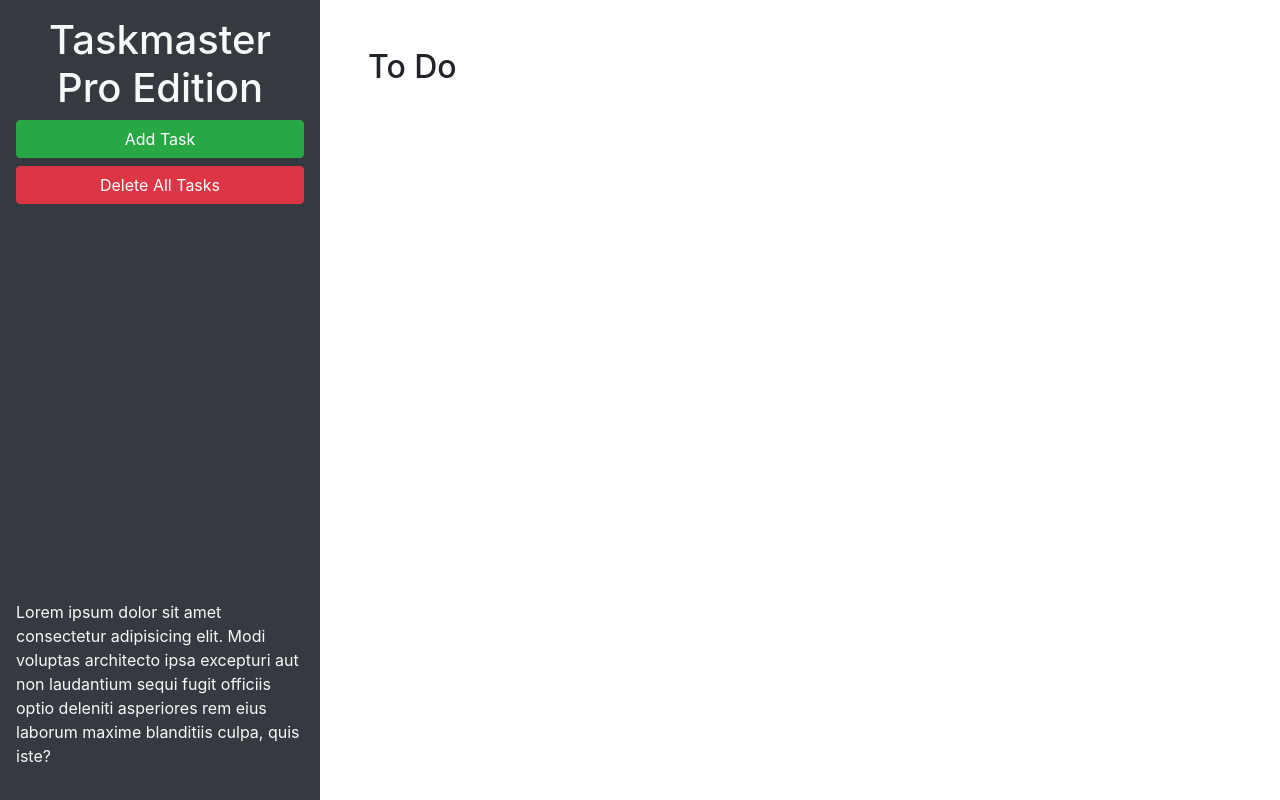
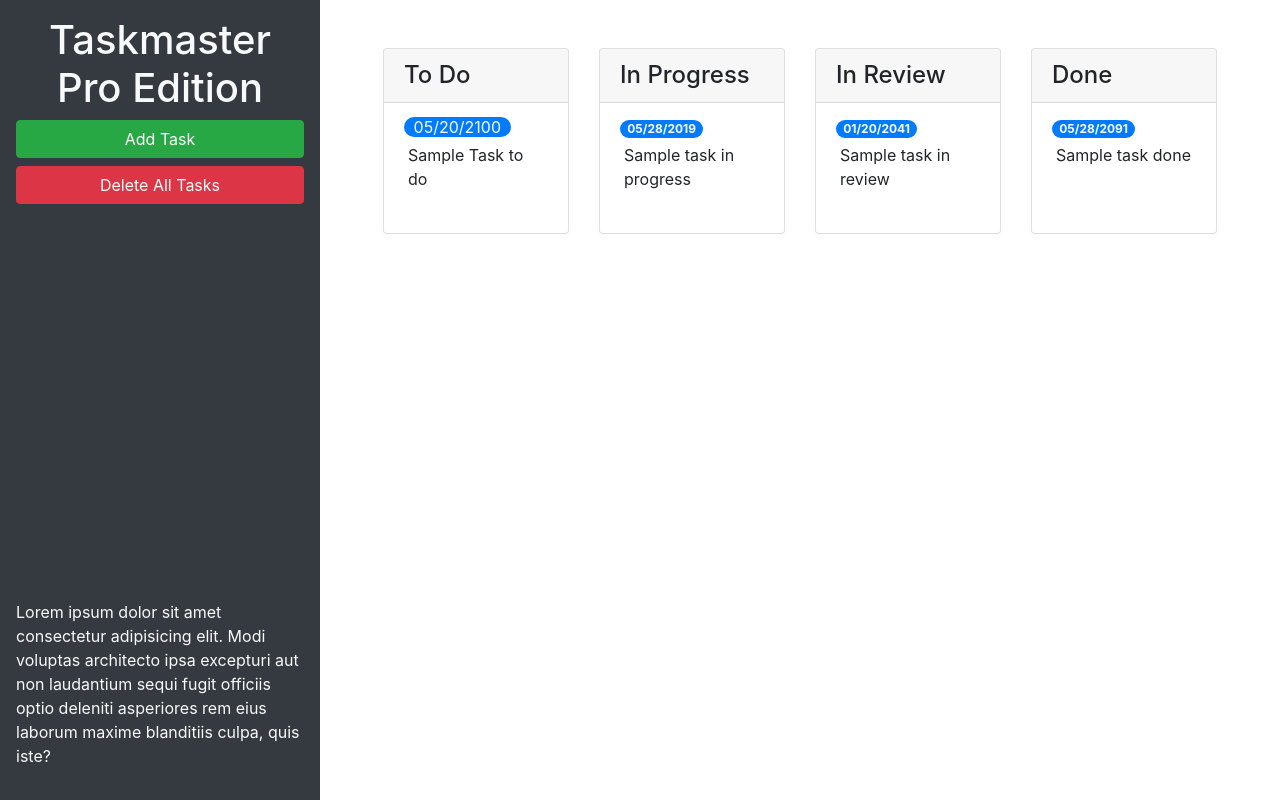
Before and after one commit to ShinichiM/taskmaster-pro, a plain HTML site: page index.html in a window 1280 px wide. Drawn offline with nearby package versions, Linux system fonts and the light colour scheme.

Commit message:
add bootstrap components to add task button & card format on bootstrap column task types

```diff
--- a/index.html
+++ b/index.html
@@ -24,9 +24,59 @@
       </p>
     </header>
     <main class="col-12 col-lg-9">
-      <div class="m-5">
-        <h2>To Do</h2>
-        <ul id="list-toDo" class="list-group"> </ul>
+      <div class="m-5 row justify-content-around">
+        <!-- To Do start -->
+        <div class="col-12 col-md-6 col-xl-3 mb-3">
+          <div class="card">
+            <h4 class="card-header">To Do</h4>
+            <ul id="list-toDo" class="list-group list-group-flush">
+              <li class="list-group-item">
+                <span class="bade badge-primary badge-pill">05/20/2100</span>
+                <p class="m-1">Sample Task to do</p>
+              </li>
+            </ul>
+          </div>
+        </div>
+        <!-- To Do End -->
+        <!-- In Progress Start -->
+        <div class="col-12 col-md-6 col-xl-3 mb-3">
+          <div class="card">
+            <h4 class="card-header">In Progress</h4>
+            <ul id="list-inProgress" class="list-group list-group-flush">
+              <li class="list-group-item">
+                <span class="badge badge-primary badge-pill">05/28/2019</span>
+                <p class="m-1">Sample task in progress</p>
+              </li>
+            </ul>
+          </div>
+        </div>
+        <!-- In Progress End -->
+        <!-- In Review start -->
+        <div class="col-12 col-md-6 col-xl-3 mb-3">
+          <div class="card">
+            <h4 class="card-header">In Review</h4>
+            <ul id="list-inReview" class="list-group list-group-flush">
+              <li class="list-group-item">
+                <span class="badge badge-primary badge-pill">01/20/2041</span>
+                <p class="m-1">Sample task in review</p>
+              </li>
+            </ul>
+          </div>
+        </div>
+        <!-- In Review End-->
+        <!-- Done start -->
+        <div class="col-12 col-md-6 col-xl-3 mb-3">
+          <div class="card">
+            <h4 class="card-header">Done</h4>
+            <ul id="list-done" class="list-group list-group-flush">
+              <li class="list-group-item">
+                <span class="badge badge-primary badge-pill">05/28/2091</span>
+                <p class="m-1">Sample task done</p>
+              </li>
+            </ul>
+          </div>
+        </div>
+        <!-- Done End -->
       </div>
     </main>
   </div>
@@ -46,11 +96,11 @@
           <form>
             <div class="form-group">
               <label for="modalTaskDescription">Task description</label>
-              <textarea id="modalTaskDescription" rows="3"></textarea>
+              <textarea id="modalTaskDescription" rows="3" class="form-control"></textarea>
             </div>
             <div class="form-group">
               <label for="modalDueDate">Due date</label>
-              <input type="text" id="modalDueDate" placeholder="mm/dd/yyyy" autocomplete="off" />
+              <input type="text" class="form-control" id="modalDueDate" placeholder="mm/dd/yyyy" autocomplete="off" />
             </div>
           </form>
         </div>
```
